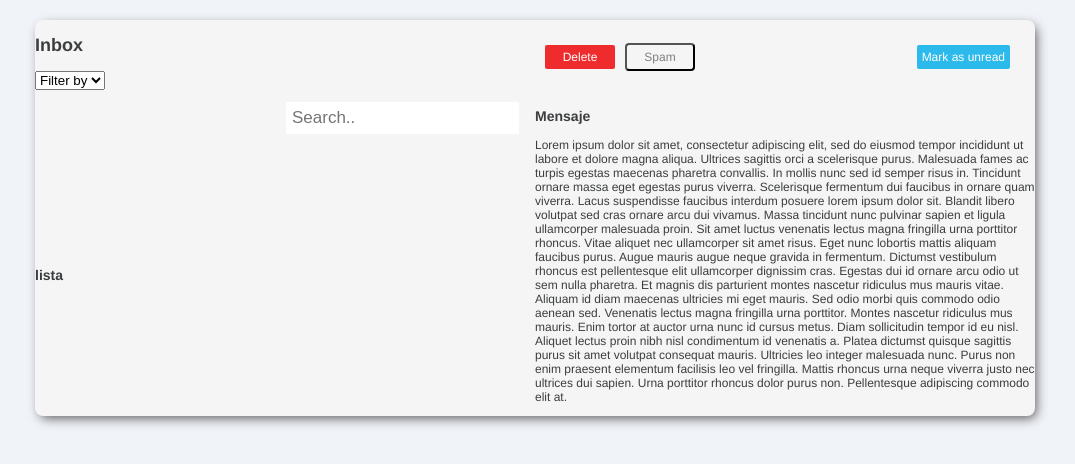
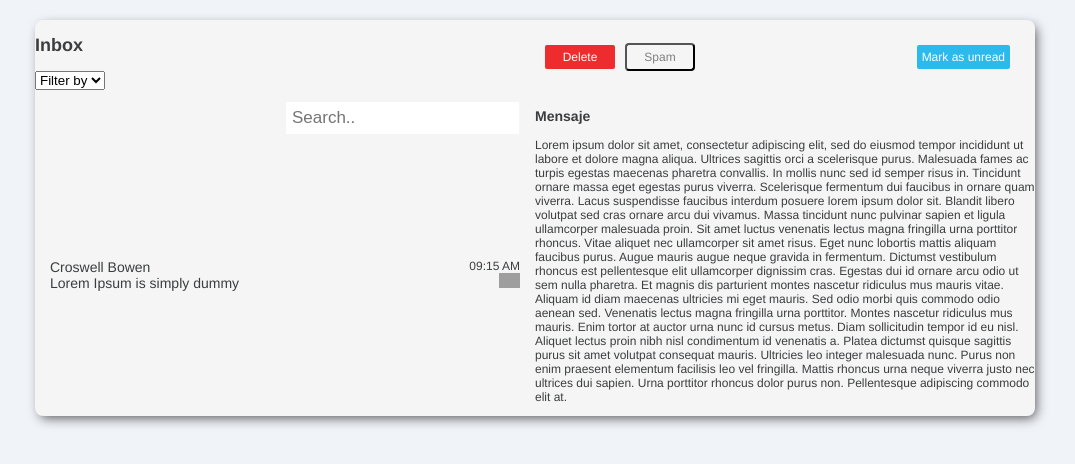
Before and after one commit to bellycoder/Mailer-with-React-and-Redux-, a React app: page / in a window 1280 px wide. Shown: the top 464 px of the page, without its empty margins (105-1180 px from the left). Built offline with nearby package versions, Linux system fonts and the light colour scheme; grey boxes are pictures that could not be loaded.

Commit message:
Added MessagePreview container

```diff
--- a/src/components/List.js
+++ b/src/components/List.js
@@ -1,10 +1,11 @@
 import React, { Component } from 'react'
+import MessagePreview from "./MessagePreview";
 
 export default class List extends Component {
     render() {
         return (
             <div className="lista">
-                <h3>lista</h3>
+                <MessagePreview/>
             </div>
         )
     }
--- /dev/null
+++ b/src/components/MessagePreview.js
@@ -0,0 +1,19 @@
+import React, { Component } from 'react'
+
+export default class MessagePreview extends Component {
+    render() {
+        return (
+            <div className="messagePreview">
+                <div className="large_block">
+                    <div className="sender">Croswell Bowen</div>
+                    <span className="preview">Lorem Ipsum is simply dummy</span>
+                </div>
+                <div className="small_block">
+                    <div className="hour">09:15 AM</div>
+                    <div className="attachment"><img className="icon" alt="clip" src="https://img.icons8.com/ios/50/000000/attach.png"/></div>
+                </div>
+
+            </div>
+        )
+    }
+}
--- a/src/styles/App.scss
+++ b/src/styles/App.scss
@@ -7,6 +7,7 @@ $colors:(
     bluebg: #EEFAFF,   //unread
     grayc: #F4F5F5      //read
 );
+$inner-margin: 15px;
 
 body {
     height: 100%;
@@ -29,6 +30,11 @@ body {
     grid-template-columns: repeat(2, 1fr);
     box-shadow: 3px 4px 12px -2px rgba(0,0,0,0.65);
 }
+
+.icon{
+    width: 21px;
+}
+
 .filter{
     grid-column-start: 1;
     grid-column-end: 2;
@@ -93,6 +99,31 @@ body {
     grid-row: span 2;
     border: 2px;
 }
+
+.messagePreview{
+    display: flex;
+    width: 100%;
+
+    .large_block{
+        display: block;
+        font-size: 14px;
+        width: 85%;
+        margin-left: $inner-margin;
+    }
+
+    .small_block{
+        display: block;
+        font-size: 12px;
+        width: 25%;
+        text-align: end;
+        margin-right: $inner-margin;
+    }
+
+    .sender{
+
+    }
+}
+
 .search{
     grid-column: 1 / 2;
     grid-row: 2 / 3;
```
